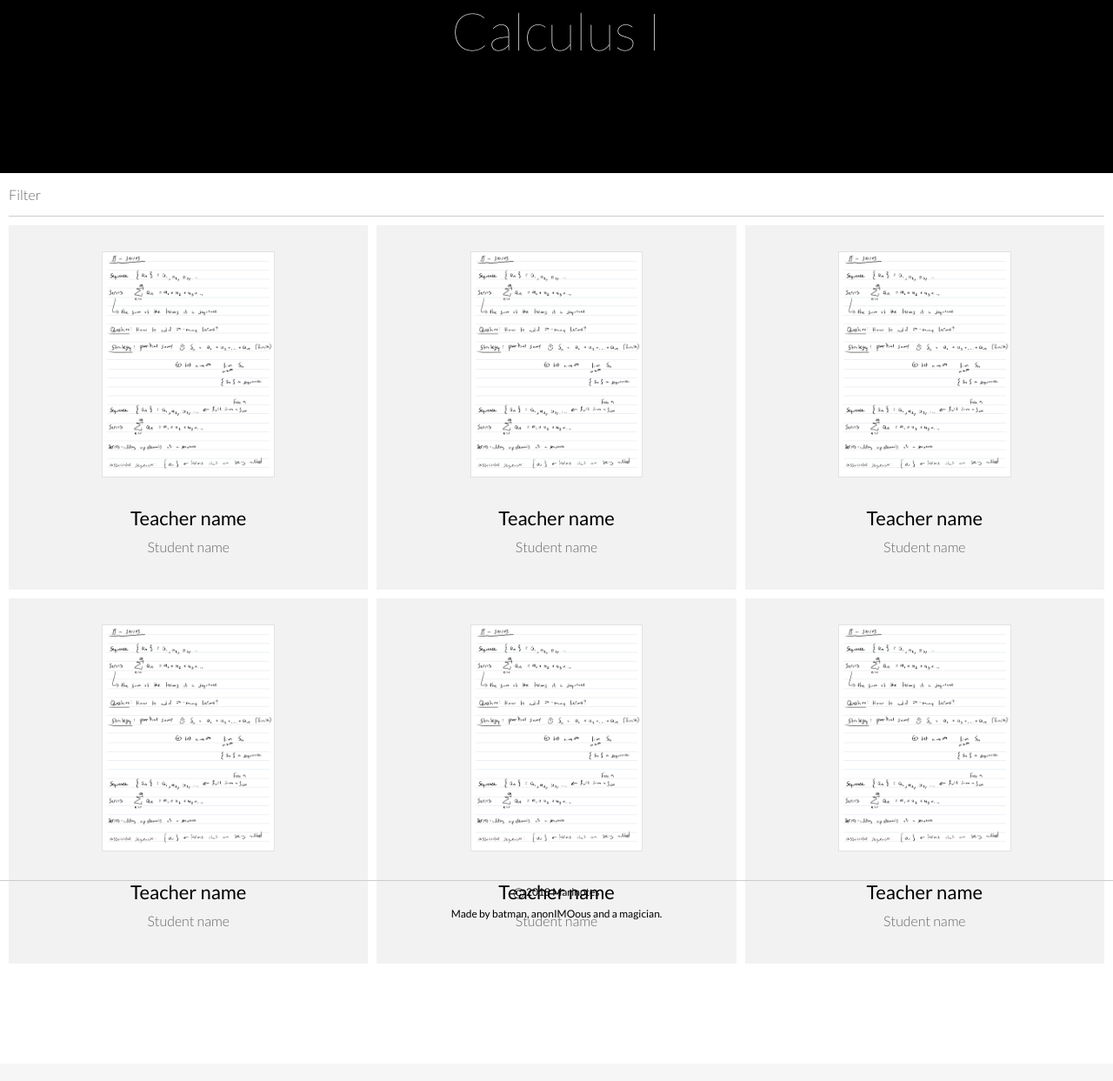
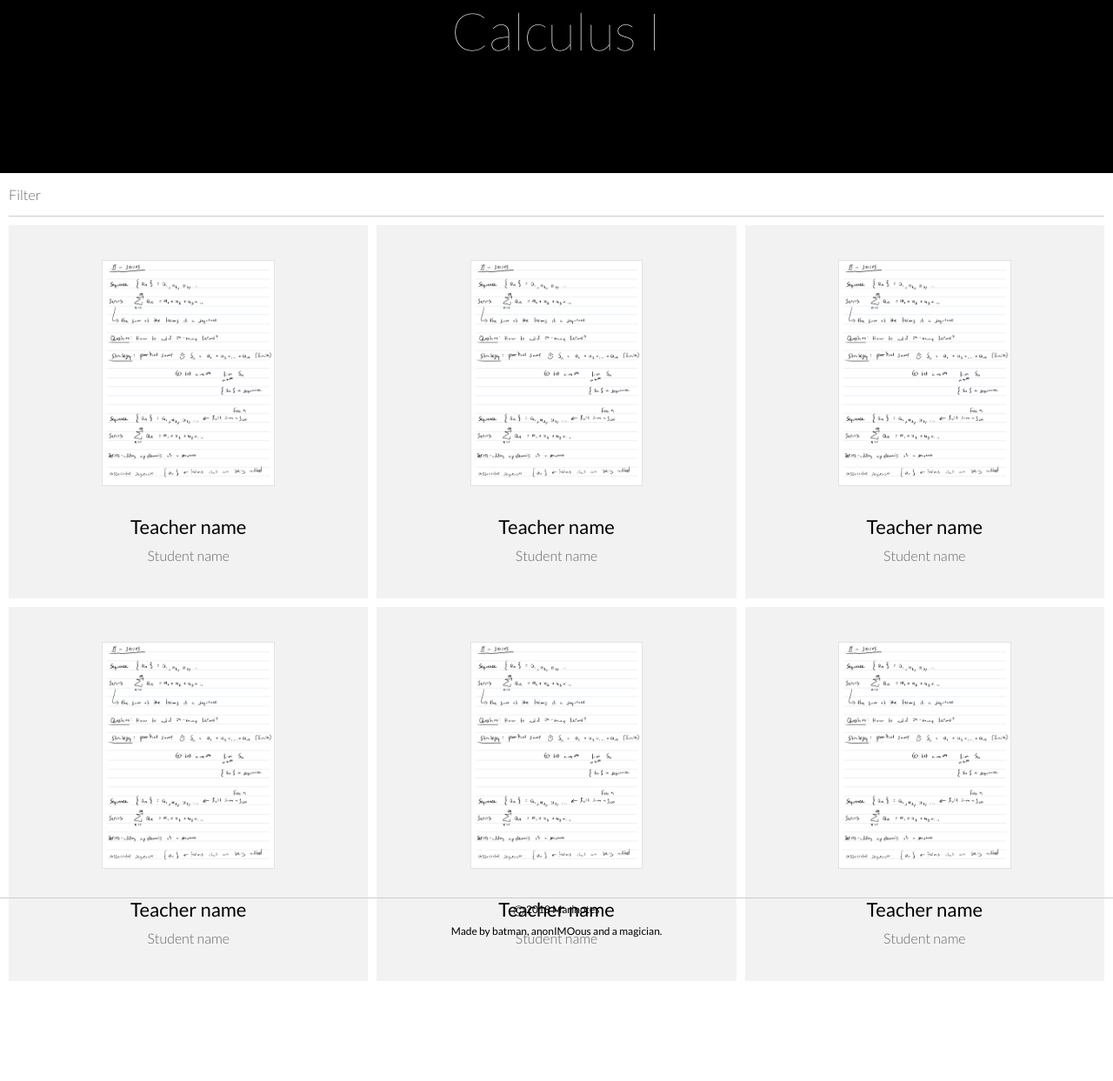
Before and after one commit to rhotter/marinotes, a Flask app: page /class/CalculusI in a window 1280 px wide. Shown: the part 55-1298 px from the top of the page at 87% size. Before the commit the page ends 1121 px from the top, so only its background shows below. Run offline with Flask 2, Linux system fonts and the light colour scheme.

Commit message:
small styling stuff

```diff
--- a/static/css/class.css
+++ b/static/css/class.css
@@ -11,6 +11,7 @@ a:visited {
 
 .subTitle {
 	font-weight: 100;
+	cursor: default;
 }
 
 h2 {
@@ -20,6 +21,7 @@ h2 {
 	font-family: 'Lato', sans-serif;
 	font-weight: 100;
 	color: white;
+	cursor: default;
 }
 
 .head2 {
@@ -69,7 +71,7 @@ h2 {
 .cardTable {
 	background-color: #f2f2f2;
 	display: table;
-	padding: 30px 10px 10px 10px;
+	padding: 40px 10px 10px 10px;
 }
 
 .cardTable:hover {
```
